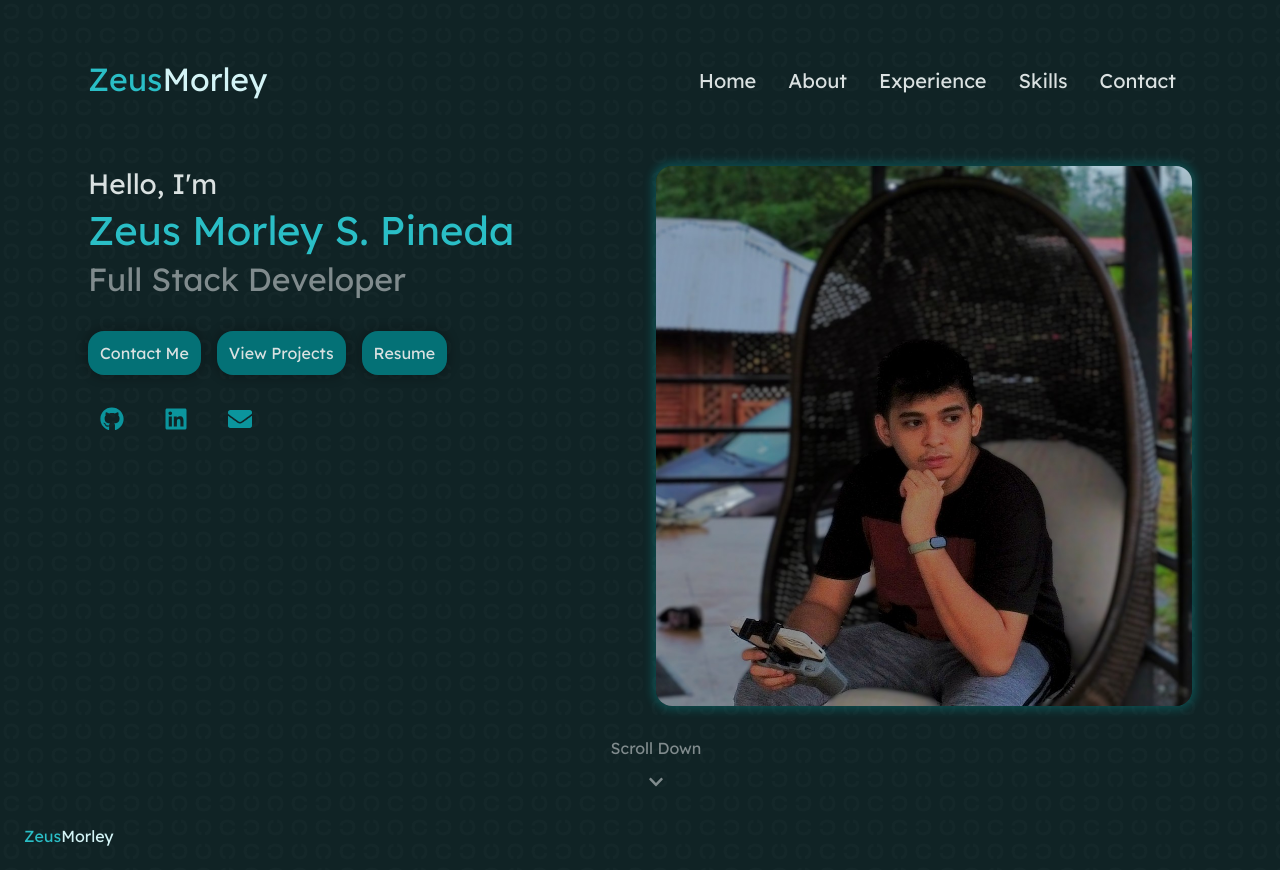
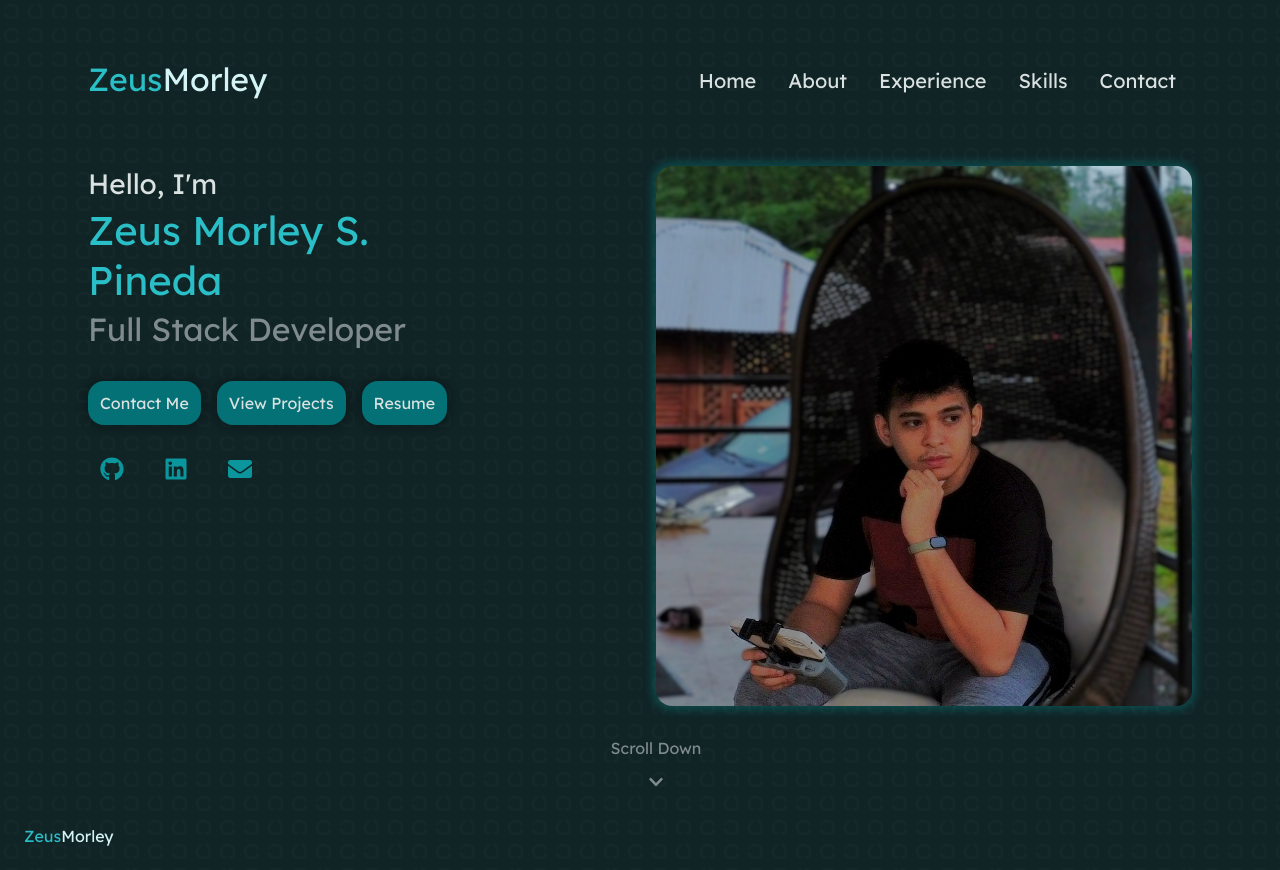
Before and after one commit to ZeusMorley/portfolio, a React (Create React App) app: page / in a window 1280 px wide. Built offline with nearby package versions, Linux system fonts and the light colour scheme.

Commit message:
Margin changes

```diff
--- a/src/components/Layout/Header.jsx
+++ b/src/components/Layout/Header.jsx
@@ -26,9 +26,6 @@ const Header = () => {
         {isDropdownOpen && (
           <div className="dropdown">
             <NavLinks />
-            {/* <button className="dropdown__close" onClick={toggleDropdown}>
-              <FiChevronUp size={28} />
-            </button> */}
           </div>
         )}
 
--- a/src/components/Sections/Home.css
+++ b/src/components/Sections/Home.css
@@ -23,6 +23,7 @@
     flex-direction: column;
     padding: 0;
     gap: 0.25rem;
+    margin-right: 8rem;
 }
 
 .greeting h1 {
@@ -42,6 +43,7 @@
     flex-direction: row;
     flex-wrap: wrap;
     gap: 1rem;
+    margin-right: 8rem;
 }
 
 .button {
```
